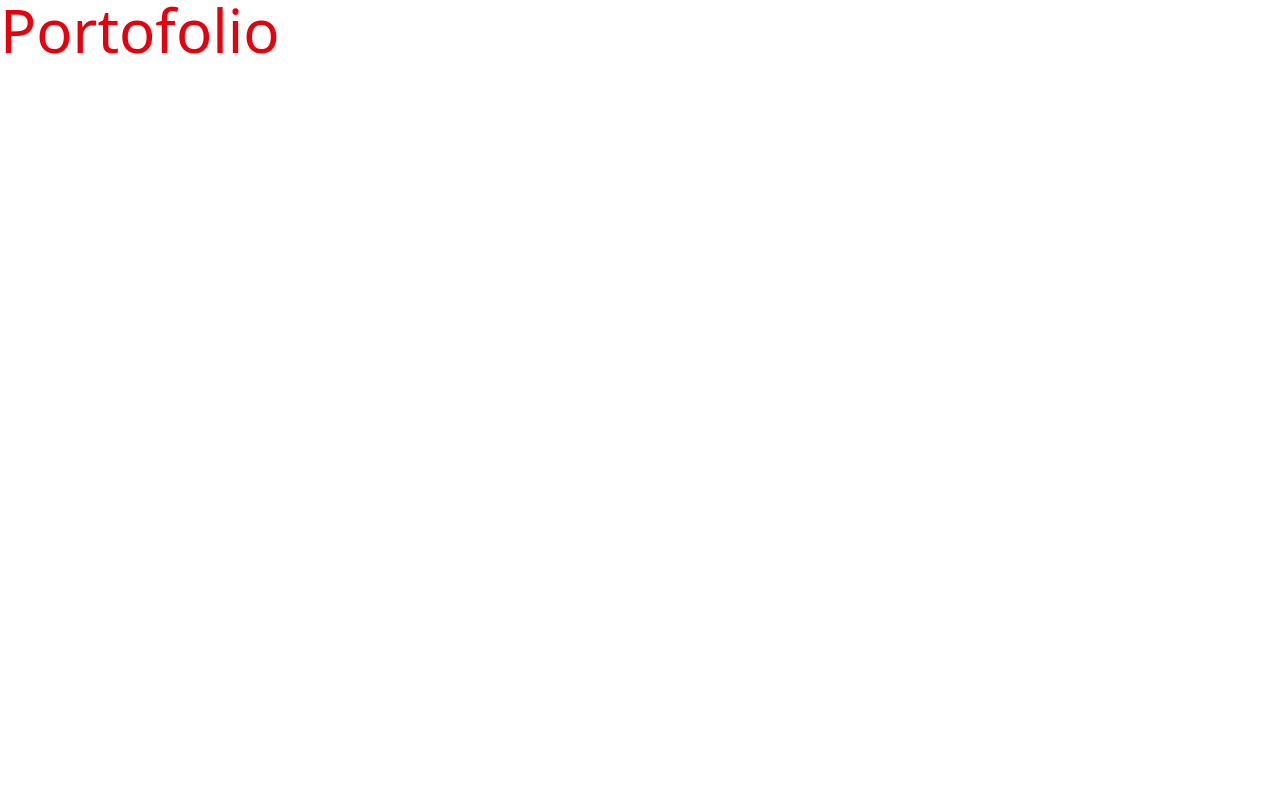
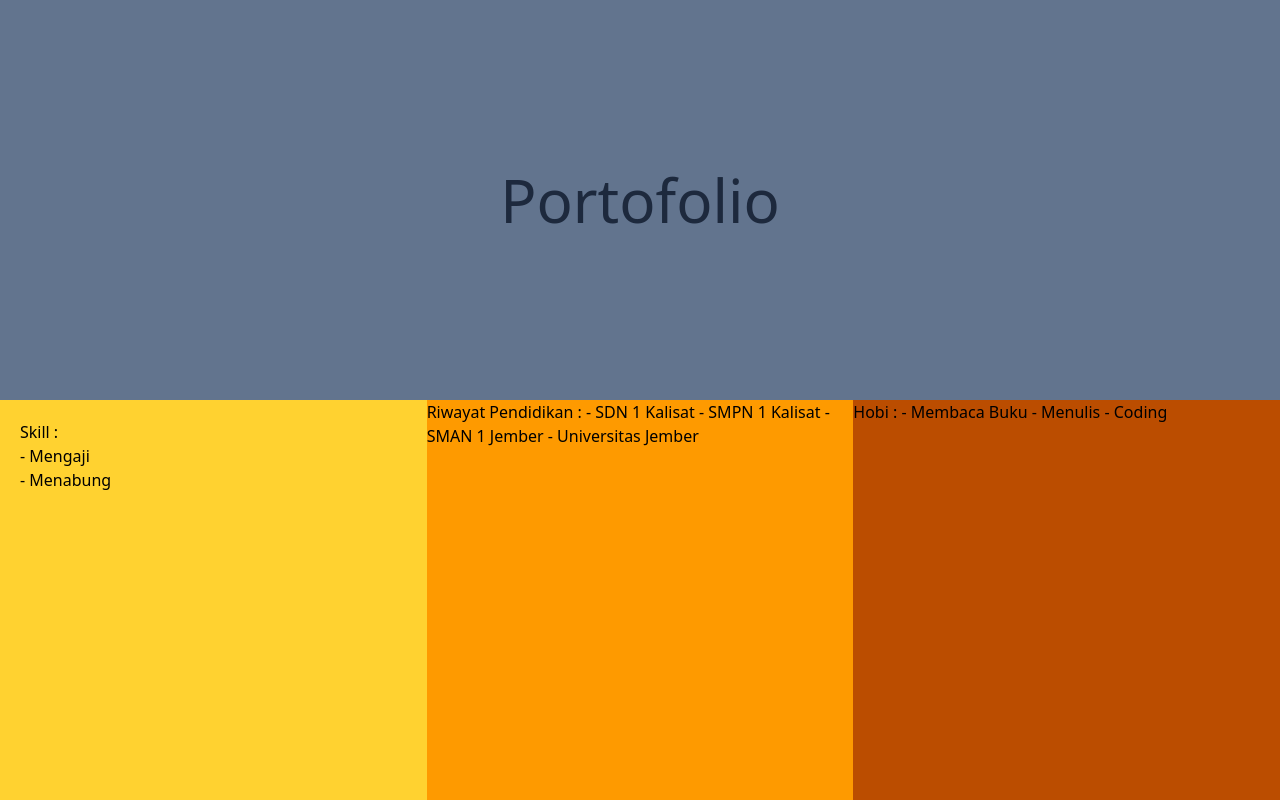
Before and after one commit to DarkIgnite/Belajar-MP, a plain HTML site: page tailwind/index.html in a window 1280 px wide. Drawn offline with nearby package versions, Linux system fonts and the light colour scheme.

Commit message:
Add files via upload

```diff
--- a/tailwind/index.html
+++ b/tailwind/index.html
@@ -9,7 +9,31 @@
 </head>
 
 <body>
-    <h1 class="text-6xl text-red-600">Portofolio</h1>
+    <div class="w-full bg-slate-500 h-[50vh] justify-center items-center flex">
+        <h1 class="text-6xl text-slate-800">Portofolio</h1>
+    </div>
+    <div class="w-full h-[50vh] flex">
+        <div class="w-1/3 bg-amber-300 h-[50vh] pt-5 pl-5">
+            <span> Skill : </span>
+            <ul>
+                <li> - Mengaji</li>
+                <li> - Menabung</li>
+            </ul>
+        </div>
+        <div class="w-1/3 bg-amber-500 h-[50vh]">
+            Riwayat Pendidikan :
+            - SDN 1 Kalisat
+            - SMPN 1 Kalisat
+            - SMAN 1 Jember
+            - Universitas Jember
+        </div>
+        <div class="w-1/3 bg-amber-700 h-[50vh]">
+            Hobi :
+            - Membaca Buku
+            - Menulis
+            - Coding
+        </div>
+    </div>
 </body>
 
 </html>
```
